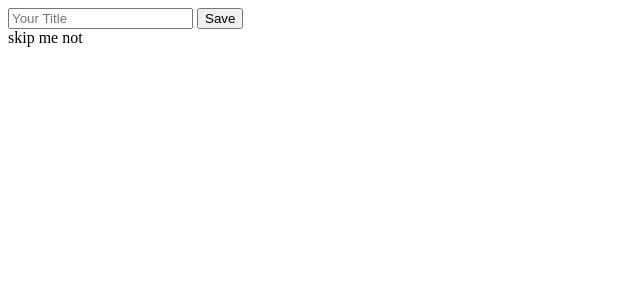
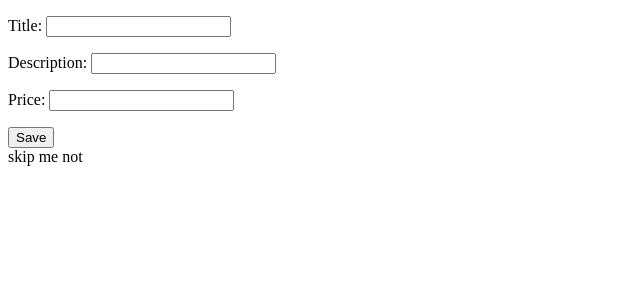
Before and after one commit to mtkaul/Django, a Django app: page /create/ in a window 1280 px wide. Shown: the top 300 px of the page, without its empty margins (0-640 px from the left). Run offline with Django 3.2, Linux system fonts and the light colour scheme.

Commit message:
create forms

```diff
--- /dev/null
+++ b/src/products/forms.py
@@ -0,0 +1,17 @@
+from django import forms
+
+from .models import Product
+
+class ProductForm(forms.ModelForm):
+    class Meta:
+        model = Product
+        fields = [
+            'title',
+            'description',
+            'price'
+        ]
+
+class RawProductForm(forms.Form):
+    title        = forms.CharField()
+    description  = forms.CharField()
+    price        = forms.DecimalField()
--- a/src/products/templates/products/product_create.html
+++ b/src/products/templates/products/product_create.html
@@ -2,7 +2,7 @@
 
 {% block content %}
 <form action = "." method="POST"> {% csrf_token %}
-    <input type="text" name="title" placeholder="Your Title"/>
+    {{form.as_p}}
 <input type="submit" value="Save" />
 </form>
 
--- a/src/products/views.py
+++ b/src/products/views.py
@@ -1,18 +1,32 @@
 from django.shortcuts import render
 # Create your views here.
 
-
+from .forms import RawProductForm, ProductForm
 from .models import Product
 # Create your views here.
+
 def product_create_view(request):
-    # print(request.GET['title'])
-    # print(request.POST)
+    my_form = RawProductForm()
     if request.method == "POST":
-        my_new_title = request.POST.get('title')
-        print(my_new_title)
+        my_form = RawProductForm(request.POST)
+        if my_form.is_valid():
+            print(my_form.cleaned_data)
+        else:
+            print(my_form.errors)
 
-    context = {}
+    context = {
+        'form': my_form
+    }
     return render(request, "products/product_create.html", context)
+# def product_create_view(request):
+#     # print(request.GET['title'])
+#     # print(request.POST)
+#     if request.method == "POST":
+#         my_new_title = request.POST.get('title')
+#         print(my_new_title)
+#
+#     context = {}
+#     return render(request, "products/product_create.html", context)
 
 def product_detail_view(request):
     obj = Product.objects.get(id=1)
```
